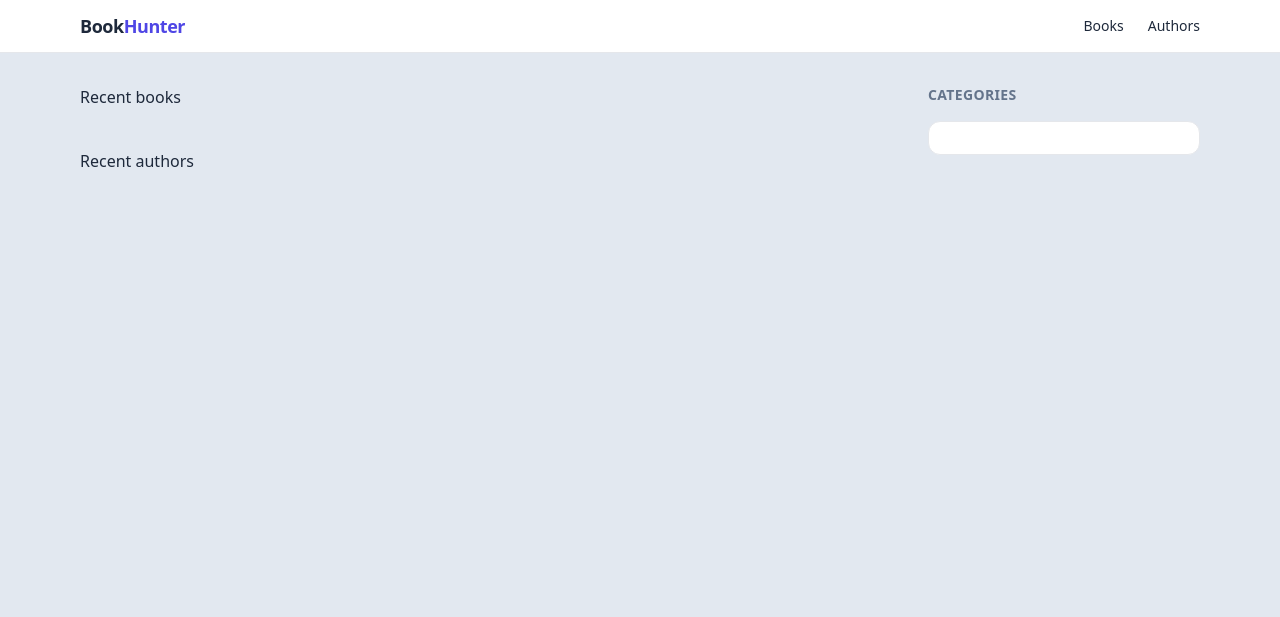
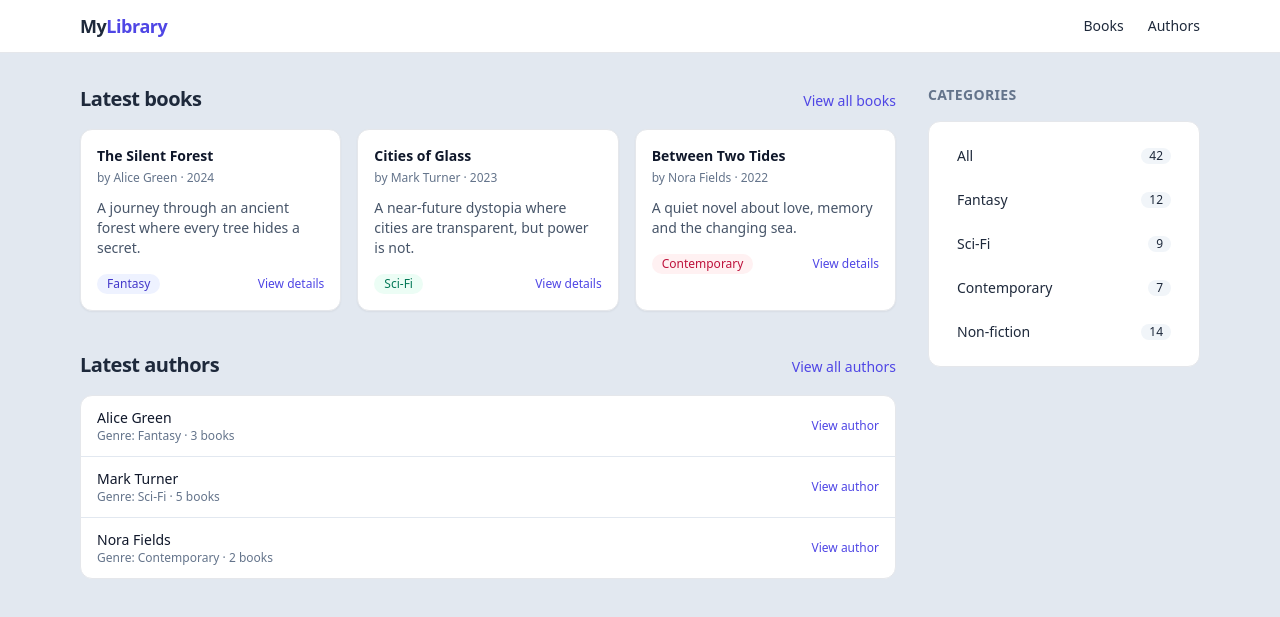
Before and after one commit to BN932/FRAMEWORK_POO_2025, a PHP site: page /documents/index.html in a window 1280 px wide. Shown: the top 617 px of the page. Run offline with PHP 8.4, Linux system fonts and the light colour scheme; data that the repository does not hold is empty; some libraries are stand-ins or nearby versions.

Commit message:
Books & Authors views
Decomposed further the templates for books and authors into components.

```diff
--- /dev/null
+++ b/app/views/authors/_index.php
@@ -0,0 +1,2 @@
+<h2>Recent authors</h2>
+<?php include '../app/views/authors/_recents.php'; ?>
--- /dev/null
+++ b/app/views/books/_index.php
@@ -0,0 +1,2 @@
+<h2>Recent books</h2>
+<?php include '../app/views/books/_recents.php';?>
--- a/app/views/pages/home.php
+++ b/app/views/pages/home.php
@@ -1,19 +1,4 @@
-<h2>Recent books</h2>
-<ul>
-    <?php foreach ($books as $book): ?>
-        <li>
-            <?php echo $book->title; ?>
-            <?php echo \Core\Helpers::truncate($book->resume, 30); ?>
-        </li>
-    <?php endforeach; ?>
-</ul>
 
-<h2>Recent authors</h2>
-<ul>
-    <?php foreach ($authors as $author): ?>
-        <li>
-            <?php echo $author->firstname; ?>
-            <?php echo $author->lastname; ?>
-        </li>
-    <?php endforeach; ?>
-</ul>
+<?php include '../app/views/books/_index.php'; ?>
+
+<?php include '../app/views/authors/_index.php'; ?>
--- /dev/null
+++ b/documents/index.html
@@ -0,0 +1,238 @@
+<!DOCTYPE html>
+<html lang="fr">
+  <head>
+    <meta charset="UTF-8" />
+    <title>Books & Authors</title>
+    <meta name="viewport" content="width=device-width, initial-scale=1" />
+    <!-- Tailwind CDN -->
+    <script src="https://cdn.tailwindcss.com"></script>
+  </head>
+  <body class="min-h-screen bg-slate-200 text-slate-800">
+    <!-- HEADER / NAV -->
+    <header class="border-b bg-white">
+      <div
+        class="mx-auto flex max-w-6xl items-center justify-between px-4 py-3"
+      >
+        <a href="#" class="text-lg font-semibold tracking-tight">
+          My<span class="text-indigo-600">Library</span>
+        </a>
+
+        <nav>
+          <ul class="flex items-center gap-6 text-sm font-medium">
+            <li>
+              <a href="#books" class="hover:text-indigo-600">Books</a>
+            </li>
+            <li>
+              <a href="#authors" class="hover:text-indigo-600">Authors</a>
+            </li>
+          </ul>
+        </nav>
+      </div>
+    </header>
+
+    <!-- MAIN LAYOUT -->
+    <main class="mx-auto max-w-6xl px-4 py-8">
+      <div class="grid gap-8 md:grid-cols-[3fr_1fr]">
+        <!-- COLONNE PRINCIPALE -->
+        <div class="space-y-10">
+          <!-- 3 DERNIERS BOOKS -->
+          <section id="books" class="space-y-4">
+            <div class="flex items-baseline justify-between gap-4">
+              <h2 class="text-xl font-semibold tracking-tight">Latest books</h2>
+              <a href="#" class="text-sm text-indigo-600 hover:underline">
+                View all books
+              </a>
+            </div>
+
+            <div class="grid gap-4 sm:grid-cols-2 lg:grid-cols-3">
+              <!-- BOOK CARD 1 -->
+              <article
+                class="flex flex-col rounded-xl border bg-white p-4 shadow-sm"
+              >
+                <h3 class="text-sm font-semibold text-slate-900">
+                  The Silent Forest
+                </h3>
+                <p class="mt-1 text-xs text-slate-500">by Alice Green · 2024</p>
+                <p class="mt-3 line-clamp-3 text-sm text-slate-600">
+                  A journey through an ancient forest where every tree hides a
+                  secret.
+                </p>
+                <div class="mt-4 flex items-center justify-between">
+                  <span
+                    class="rounded-full bg-indigo-50 px-2.5 py-0.5 text-xs text-indigo-700"
+                  >
+                    Fantasy
+                  </span>
+                  <a
+                    href="#"
+                    class="text-xs font-medium text-indigo-600 hover:underline"
+                  >
+                    View details
+                  </a>
+                </div>
+              </article>
+
+              <!-- BOOK CARD 2 -->
+              <article
+                class="flex flex-col rounded-xl border bg-white p-4 shadow-sm"
+              >
+                <h3 class="text-sm font-semibold text-slate-900">
+                  Cities of Glass
+                </h3>
+                <p class="mt-1 text-xs text-slate-500">by Mark Turner · 2023</p>
+                <p class="mt-3 line-clamp-3 text-sm text-slate-600">
+                  A near-future dystopia where cities are transparent, but power
+                  is not.
+                </p>
+                <div class="mt-4 flex items-center justify-between">
+                  <span
+                    class="rounded-full bg-emerald-50 px-2.5 py-0.5 text-xs text-emerald-700"
+                  >
+                    Sci-Fi
+                  </span>
+                  <a
+                    href="#"
+                    class="text-xs font-medium text-indigo-600 hover:underline"
+                  >
+                    View details
+                  </a>
+                </div>
+              </article>
+
+              <!-- BOOK CARD 3 -->
+              <article
+                class="flex flex-col rounded-xl border bg-white p-4 shadow-sm"
+              >
+                <h3 class="text-sm font-semibold text-slate-900">
+                  Between Two Tides
+                </h3>
+                <p class="mt-1 text-xs text-slate-500">by Nora Fields · 2022</p>
+                <p class="mt-3 line-clamp-3 text-sm text-slate-600">
+                  A quiet novel about love, memory and the changing sea.
+                </p>
+                <div class="mt-4 flex items-center justify-between">
+                  <span
+                    class="rounded-full bg-rose-50 px-2.5 py-0.5 text-xs text-rose-700"
+                  >
+                    Contemporary
+                  </span>
+                  <a
+                    href="#"
+                    class="text-xs font-medium text-indigo-600 hover:underline"
+                  >
+                    View details
+                  </a>
+                </div>
+              </article>
+            </div>
+          </section>
+
+          <!-- 3 DERNIERS AUTHORS -->
+          <section id="authors" class="space-y-4">
+            <div class="flex items-baseline justify-between gap-4">
+              <h2 class="text-xl font-semibold tracking-tight">
+                Latest authors
+              </h2>
+              <a href="#" class="text-sm text-indigo-600 hover:underline">
+                View all authors
+              </a>
+            </div>
+
+            <ul class="divide-y divide-slate-200 rounded-xl border bg-white">
+              <!-- AUTHOR 1 -->
+              <li class="flex items-center justify-between px-4 py-3">
+                <div>
+                  <p class="text-sm font-medium text-slate-900">Alice Green</p>
+                  <p class="text-xs text-slate-500">Genre: Fantasy · 3 books</p>
+                </div>
+                <a
+                  href="#"
+                  class="text-xs font-medium text-indigo-600 hover:underline"
+                >
+                  View author
+                </a>
+              </li>
+
+              <!-- AUTHOR 2 -->
+              <li class="flex items-center justify-between px-4 py-3">
+                <div>
+                  <p class="text-sm font-medium text-slate-900">Mark Turner</p>
+                  <p class="text-xs text-slate-500">Genre: Sci-Fi · 5 books</p>
+                </div>
+                <a
+                  href="#"
+                  class="text-xs font-medium text-indigo-600 hover:underline"
+                >
+                  View author
+                </a>
+              </li>
+
+              <!-- AUTHOR 3 -->
+              <li class="flex items-center justify-between px-4 py-3">
+                <div>
+                  <p class="text-sm font-medium text-slate-900">Nora Fields</p>
+                  <p class="text-xs text-slate-500">
+                    Genre: Contemporary · 2 books
+                  </p>
+                </div>
+                <a
+                  href="#"
+                  class="text-xs font-medium text-indigo-600 hover:underline"
+                >
+                  View author
+                </a>
+              </li>
+            </ul>
+          </section>
+        </div>
+
+        <!-- ASIDE CATEGORIES -->
+        <aside class="space-y-4">
+          <h2
+            class="text-sm font-semibold uppercase tracking-wide text-slate-500"
+          >
+            Categories
+          </h2>
+
+          <nav class="space-y-2 rounded-xl border bg-white p-4 text-sm">
+            <a
+              href="#"
+              class="flex items-center justify-between rounded-lg px-3 py-2 hover:bg-slate-50"
+            >
+              <span>All</span>
+              <span class="rounded-full bg-slate-100 px-2 text-xs">42</span>
+            </a>
+            <a
+              href="#"
+              class="flex items-center justify-between rounded-lg px-3 py-2 hover:bg-slate-50"
+            >
+              <span>Fantasy</span>
+              <span class="rounded-full bg-slate-100 px-2 text-xs">12</span>
+            </a>
+            <a
+              href="#"
+              class="flex items-center justify-between rounded-lg px-3 py-2 hover:bg-slate-50"
+            >
+              <span>Sci-Fi</span>
+              <span class="rounded-full bg-slate-100 px-2 text-xs">9</span>
+            </a>
+            <a
+              href="#"
+              class="flex items-center justify-between rounded-lg px-3 py-2 hover:bg-slate-50"
+            >
+              <span>Contemporary</span>
+              <span class="rounded-full bg-slate-100 px-2 text-xs">7</span>
+            </a>
+            <a
+              href="#"
+              class="flex items-center justify-between rounded-lg px-3 py-2 hover:bg-slate-50"
+            >
+              <span>Non-fiction</span>
+              <span class="rounded-full bg-slate-100 px-2 text-xs">14</span>
+            </a>
+          </nav>
+        </aside>
+      </div>
+    </main>
+  </body>
+</html>
```
Also changed, not shown: app/views/authors/_recents.php (added, +8 -0 lines), app/views/books/_recents.php (added, +8 -0 lines), app/views/authors/_show.php (added), app/views/books/_show.php (added).
